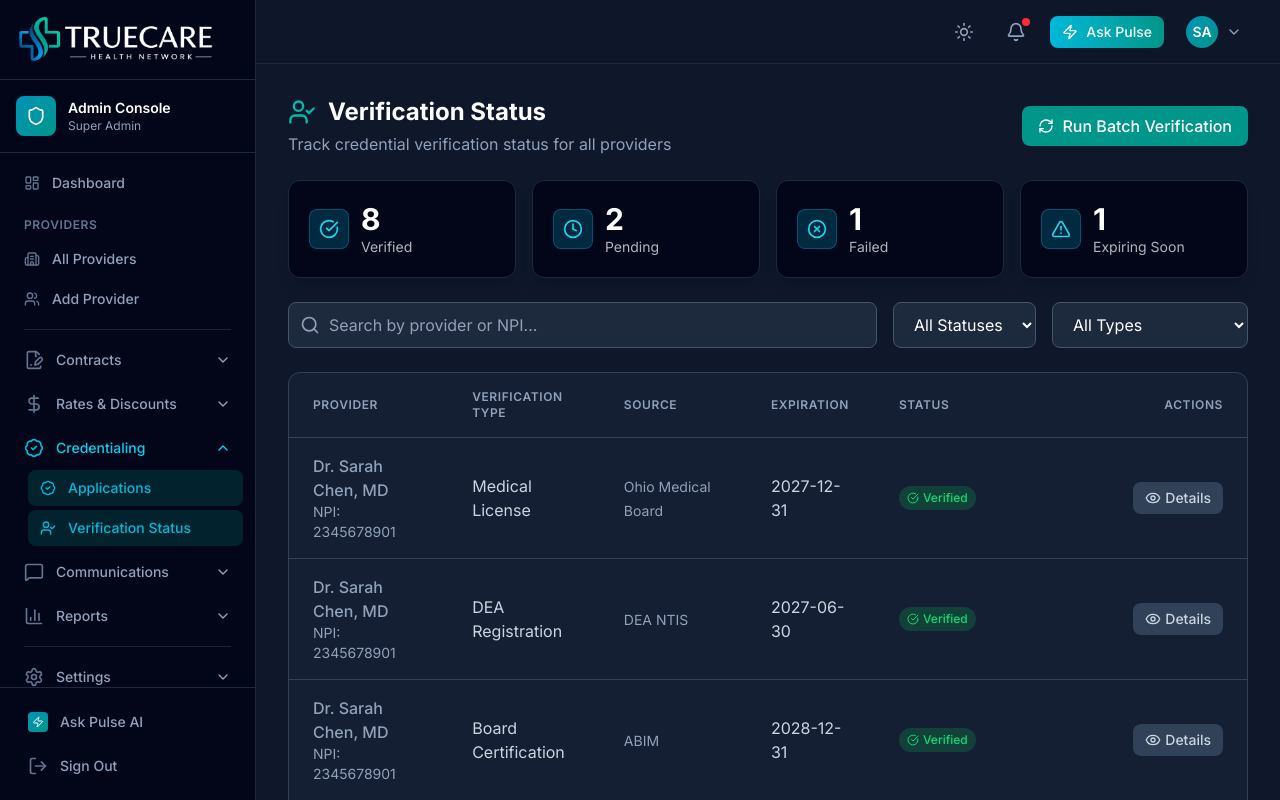
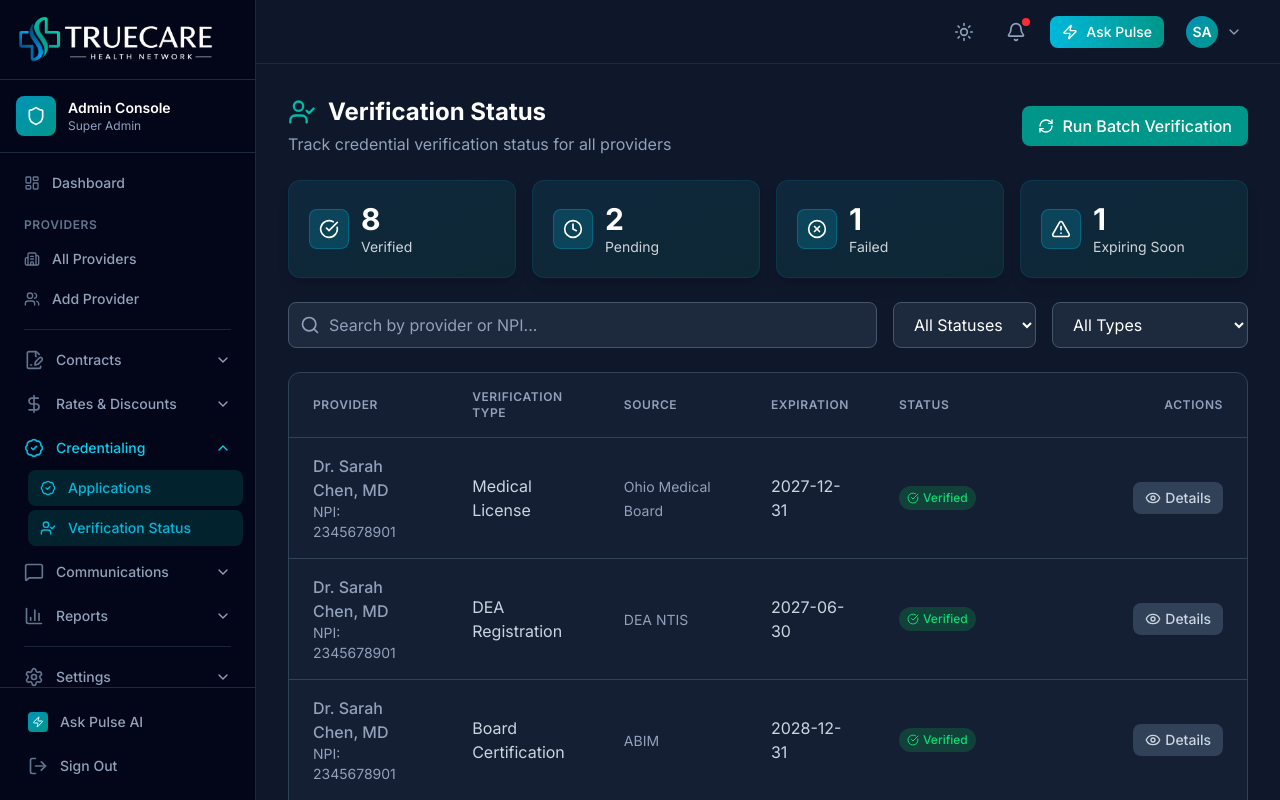
Before and after one commit to CoHoast/clarity-health-network, a Next.js app: page /admin/credentialing/verification in a window 1280 px wide. Shown: the top 800 px of the page. Built offline with nearby package versions, Linux system fonts and the light colour scheme.

Commit message:
Theme-aware stat cards: Audit Logs + Verification Status - cyan-600 light theme

```diff
--- a/app/admin/audit-logs/page.tsx
+++ b/app/admin/audit-logs/page.tsx
@@ -3,6 +3,7 @@
 import { useState } from "react";
 import { motion, AnimatePresence } from "framer-motion";
 import { ScrollText, Search, Download, Filter, X, User, Clock, AlertTriangle, CheckCircle, Eye, Shield, FileText, Lock, LogIn, LogOut, Settings, Edit, Trash2, Database, Activity, Globe, UserX, RefreshCw, Calendar } from "lucide-react";
+import { useTheme } from "@/components/admin/ThemeContext";
 
 type SeverityType = "info" | "warning" | "error" | "critical";
 type CategoryType = "auth" | "phi_access" | "data_change" | "system" | "security" | "export";
@@ -65,6 +66,7 @@ const severityConfig: Record<SeverityType, { bg: string; text: string; icon: Rea
 };
 
 export default function AuditLogsPage() {
+  const { isDark } = useTheme();
   const [selectedLog, setSelectedLog] = useState<AuditLog | null>(null);
   const [searchQuery, setSearchQuery] = useState("");
   const [filterSeverity, setFilterSeverity] = useState("all");
@@ -128,36 +130,30 @@ export default function AuditLogsPage() {
 
       {/* Stats */}
       <div className="grid grid-cols-2 lg:grid-cols-4 xl:grid-cols-8 gap-4">
-        <div className="bg-slate-950 rounded-xl p-4 border border-slate-800 shadow-lg">
-          <p className="text-2xl font-bold" style={{ color: '#ffffff' }}>{stats.total.toLocaleString()}</p>
-          <p className="text-sm" style={{ color: 'rgba(255,255,255,0.7)' }}>Total Events</p>
-        </div>
-        <div className="bg-slate-950 rounded-xl p-4 border border-slate-800 shadow-lg">
-          <p className="text-2xl font-bold" style={{ color: '#ffffff' }}>{stats.info}</p>
-          <p className="text-sm" style={{ color: 'rgba(255,255,255,0.7)' }}>Info</p>
-        </div>
-        <div className="bg-slate-950 rounded-xl p-4 border border-slate-800 shadow-lg">
-          <p className="text-2xl font-bold" style={{ color: '#ffffff' }}>{stats.warning}</p>
-          <p className="text-sm" style={{ color: 'rgba(255,255,255,0.7)' }}>Warnings</p>
-        </div>
-        <div className="bg-slate-950 rounded-xl p-4 border border-slate-800 shadow-lg">
-          <p className="text-2xl font-bold" style={{ color: '#ffffff' }}>{stats.error + stats.critical}</p>
-          <p className="text-sm" style={{ color: 'rgba(255,255,255,0.7)' }}>Errors</p>
-        </div>
-        <div className="bg-slate-950 rounded-xl p-4 border border-slate-800 shadow-lg">
-          <p className="text-2xl font-bold" style={{ color: '#ffffff' }}>{stats.phiAccess}</p>
-          <p className="text-sm" style={{ color: 'rgba(255,255,255,0.7)' }}>PHI Access</p>
-        </div>
-        <div className="bg-slate-950 rounded-xl p-4 border border-slate-800 shadow-lg">
-          <p className="text-2xl font-bold" style={{ color: '#ffffff' }}>{stats.authEvents}</p>
-          <p className="text-sm" style={{ color: 'rgba(255,255,255,0.7)' }}>Auth Events</p>
-        </div>
-        <div className="bg-slate-950 rounded-xl p-4 border border-slate-800 shadow-lg">
-          <p className="text-2xl font-bold" style={{ color: '#ffffff' }}>{stats.failedLogins}</p>
-          <p className="text-sm" style={{ color: 'rgba(255,255,255,0.7)' }}>Failed Logins</p>
-        </div>
-        <div className="bg-slate-950 rounded-xl p-4 border border-slate-800 shadow-lg">
-          <p className="text-2xl font-bold" style={{ color: '#22d3ee' }}>6 yrs</p>
+        {[
+          { value: stats.total.toLocaleString(), label: "Total Events" },
+          { value: stats.info, label: "Info" },
+          { value: stats.warning, label: "Warnings" },
+          { value: stats.error + stats.critical, label: "Errors" },
+          { value: stats.phiAccess, label: "PHI Access" },
+          { value: stats.authEvents, label: "Auth Events" },
+          { value: stats.failedLogins, label: "Failed Logins" },
+        ].map((stat, i) => (
+          <div key={i} className={`rounded-xl p-4 shadow-lg ${
+            isDark
+              ? "bg-gradient-to-br from-cyan-900/30 to-teal-900/30 border border-cyan-800/30"
+              : "bg-cyan-600"
+          }`}>
+            <p className="text-2xl font-bold" style={{ color: 'white' }}>{stat.value}</p>
+            <p className="text-sm" style={{ color: 'rgba(255,255,255,0.8)' }}>{stat.label}</p>
+          </div>
+        ))}
+        <div className={`rounded-xl p-4 shadow-lg ${
+          isDark
+            ? "bg-gradient-to-br from-cyan-900/30 to-teal-900/30 border border-cyan-800/30"
+            : "bg-cyan-600"
+        }`}>
+          <p className="text-2xl font-bold" style={{ color: 'white' }}>6 yrs</p>
           <p className="text-sm" style={{ color: 'rgba(255,255,255,0.7)' }}>Retention</p>
         </div>
       </div>
--- a/app/admin/credentialing/verification/page.tsx
+++ b/app/admin/credentialing/verification/page.tsx
@@ -3,6 +3,7 @@
 import { useState } from "react";
 import { UserCheck, Search, CheckCircle, XCircle, Clock, AlertTriangle, RefreshCw, Eye, ExternalLink, Shield } from "lucide-react";
 import { motion, AnimatePresence } from "framer-motion";
+import { useTheme } from "@/components/admin/ThemeContext";
 
 interface VerificationRecord {
   id: string;
@@ -35,6 +36,7 @@ const statusOptions = ["All Statuses", "Verified", "Pending", "Failed", "Expirin
 const typeOptions = ["All Types", "Medical License", "DEA Registration", "Board Certification", "NPI Validation", "Liability Insurance", "Facility License", "CLIA Certificate"];
 
 export default function VerificationStatusPage() {
+  const { isDark } = useTheme();
   const [searchQuery, setSearchQuery] = useState("");
   const [statusFilter, setStatusFilter] = useState("All Statuses");
   const [typeFilter, setTypeFilter] = useState("All Types");
@@ -86,50 +88,33 @@ export default function VerificationStatusPage() {
 
       {/* Stats */}
       <div className="grid grid-cols-2 lg:grid-cols-4 gap-4">
-        <div className="bg-slate-950 rounded-xl p-5 border border-slate-800 shadow-lg">
-          <div className="flex items-center gap-3">
-            <div className="w-10 h-10 bg-cyan-500/20 rounded-lg flex items-center justify-center border border-cyan-500/30">
-              <CheckCircle className="w-5 h-5" style={{ color: '#22d3ee' }} />
+        {[
+          { icon: CheckCircle, value: verifiedCount, label: "Verified" },
+          { icon: Clock, value: pendingCount, label: "Pending" },
+          { icon: XCircle, value: failedCount, label: "Failed" },
+          { icon: AlertTriangle, value: expiringCount, label: "Expiring Soon" },
+        ].map((stat, i) => {
+          const Icon = stat.icon;
+          return (
+            <div key={i} className={`rounded-xl p-5 shadow-lg ${
+              isDark
+                ? "bg-gradient-to-br from-cyan-900/30 to-teal-900/30 border border-cyan-800/30"
+                : "bg-cyan-600"
+            }`}>
+              <div className="flex items-center gap-3">
+                <div className={`w-10 h-10 rounded-lg flex items-center justify-center ${
+                  isDark ? "bg-cyan-500/20 border border-cyan-500/30" : "bg-white/20"
+                }`}>
+                  <Icon className="w-5 h-5" style={{ color: 'white' }} />
+                </div>
+                <div>
+                  <p className="text-3xl font-bold" style={{ color: 'white' }}>{stat.value}</p>
+                  <p className="text-sm" style={{ color: 'rgba(255,255,255,0.8)' }}>{stat.label}</p>
+                </div>
+              </div>
             </div>
-            <div>
-              <p className="text-3xl font-bold" style={{ color: '#ffffff' }}>{verifiedCount}</p>
-              <p className="text-sm" style={{ color: 'rgba(255,255,255,0.7)' }}>Verified</p>
-            </div>
-          </div>
-        </div>
-        <div className="bg-slate-950 rounded-xl p-5 border border-slate-800 shadow-lg">
-          <div className="flex items-center gap-3">
-            <div className="w-10 h-10 bg-cyan-500/20 rounded-lg flex items-center justify-center border border-cyan-500/30">
-              <Clock className="w-5 h-5" style={{ color: '#22d3ee' }} />
-            </div>
-            <div>
-              <p className="text-3xl font-bold" style={{ color: '#ffffff' }}>{pendingCount}</p>
-              <p className="text-sm" style={{ color: 'rgba(255,255,255,0.7)' }}>Pending</p>
-            </div>
-          </div>
-        </div>
-        <div className="bg-slate-950 rounded-xl p-5 border border-slate-800 shadow-lg">
-          <div className="flex items-center gap-3">
-            <div className="w-10 h-10 bg-cyan-500/20 rounded-lg flex items-center justify-center border border-cyan-500/30">
-              <XCircle className="w-5 h-5" style={{ color: '#22d3ee' }} />
-            </div>
-            <div>
-              <p className="text-3xl font-bold" style={{ color: '#ffffff' }}>{failedCount}</p>
-              <p className="text-sm" style={{ color: 'rgba(255,255,255,0.7)' }}>Failed</p>
-            </div>
-          </div>
-        </div>
-        <div className="bg-slate-950 rounded-xl p-5 border border-slate-800 shadow-lg">
-          <div className="flex items-center gap-3">
-            <div className="w-10 h-10 bg-cyan-500/20 rounded-lg flex items-center justify-center border border-cyan-500/30">
-              <AlertTriangle className="w-5 h-5" style={{ color: '#22d3ee' }} />
-            </div>
-            <div>
-              <p className="text-3xl font-bold" style={{ color: '#ffffff' }}>{expiringCount}</p>
-              <p className="text-sm" style={{ color: 'rgba(255,255,255,0.7)' }}>Expiring Soon</p>
-            </div>
-          </div>
-        </div>
+          );
+        })}
       </div>
 
       {/* Filters */}
```
